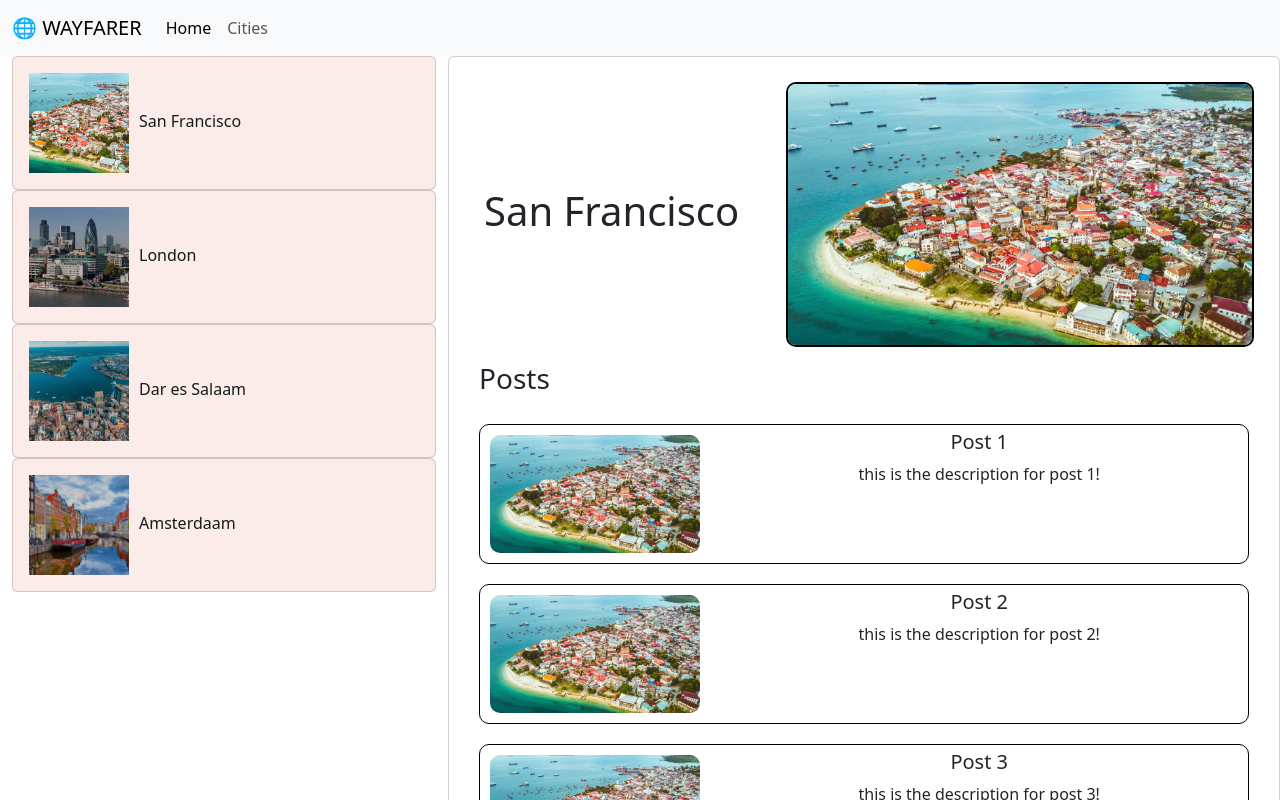
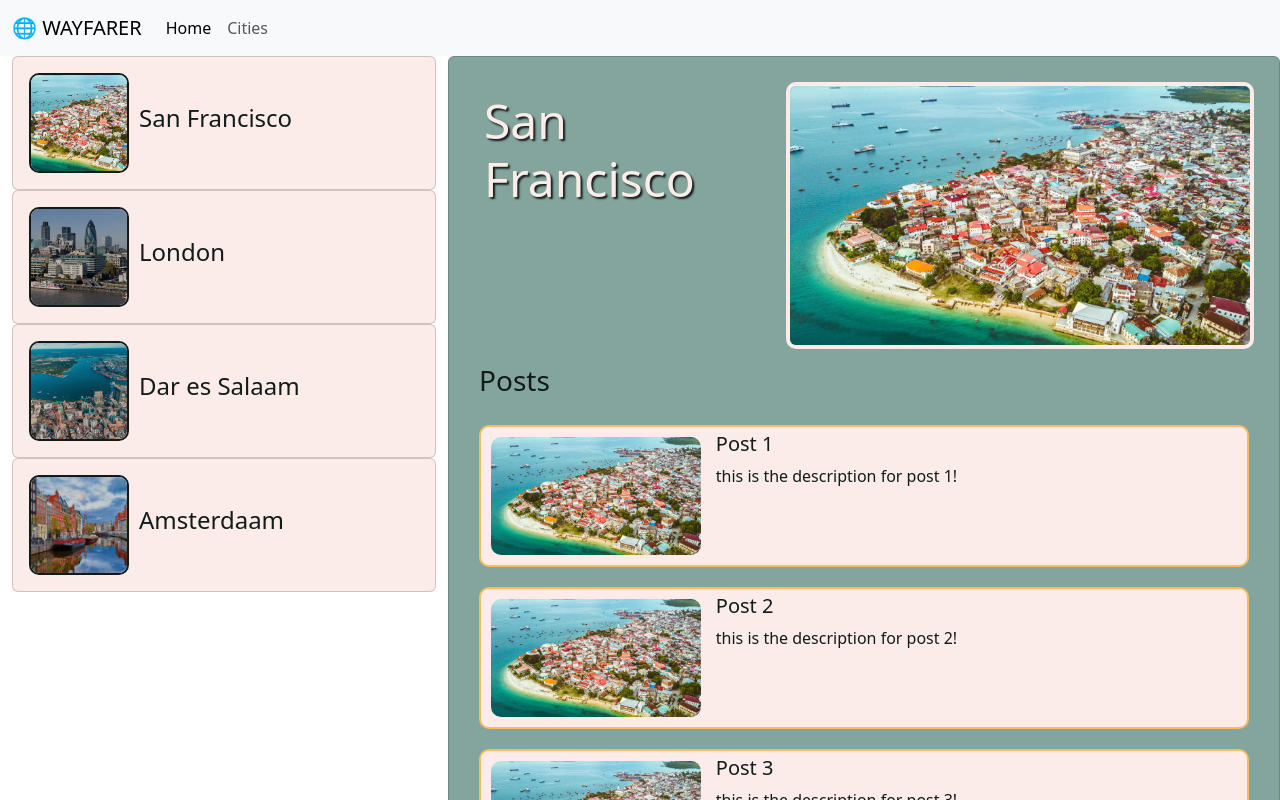
Before and after one commit to woodsdeshe/wayfarer, an Angular app: page /cities/1 in a window 1280 px wide. Shown: the top 800 px of the page. Built offline with nearby package versions, Linux system fonts and the light colour scheme.

Commit message:
more css

```diff
--- a/src/app/cities/cities.component.css
+++ b/src/app/cities/cities.component.css
@@ -32,7 +32,8 @@
 a {
     text-decoration: none;
     color: #131B19;
-    font-family: var(--default-font-family)
+    font-family: var(--default-font-family);
+    font-size:1.5rem;
 }
 
 .active-link {
@@ -49,4 +50,6 @@ a {
     height: 100px;
     object-fit: cover;
     margin-right: 10px;
+    border:2px solid #131b19;
+    border-radius:10px;
 }
--- a/src/app/displaycity/displaycity.component.css
+++ b/src/app/displaycity/displaycity.component.css
@@ -7,7 +7,6 @@
 }
 .both{
     display: flex;
-    align-items: center;
 }
 
 .display {
@@ -20,30 +19,36 @@
 .card {
   padding: 20px;
   justify-content: space-between;
+  background-color:#84a59d;
 }
 .card-body {
   display: flex;
   padding: 5px;
-  align-items: center;
+
 }
 .card-body > h1 {
   flex: 1;
   padding: 10px;
+  color:  #fbece9;
+  text-shadow: 2px 2px 2px #131b19;
+  font-size: 3rem;
 }
 .card-body > img {
   width: 60%;
   border-radius: 10px;
-  border: 2px solid black;
+  border: 4px solid #fbece9;
 }
 .post {
   display: flex;
   flex-direction: column;
+  color:#131b19;
 }
 .postcard {
   display: flex;
   justify-content: center;
   margin: 10px;
-  border: 1px solid black;
+  border: 2px solid  #F6BD60;
+  background-color: #fbece9;
   border-radius: 10px;
 }
 #p-image {
@@ -57,6 +62,8 @@
 }
 h3 {
   padding: 10px;
+  color:  #131b19;
+  text-shadow: 2px 2px 2px solid white;
 }
 img {
   min-height: 100%;
```
